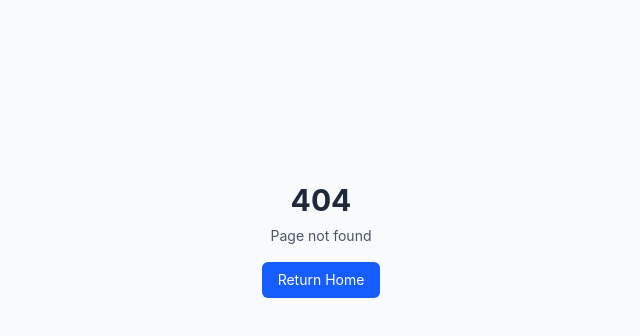
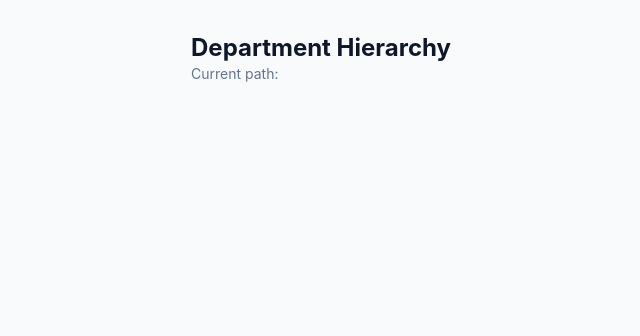
Before and after one commit to priyabratasahoo780/Nextjs_assignment1, a Next.js app: page /departments in a window 1280 px wide. Before the commit this address had no page. Shown: the top 336 px of the page, without its empty margins (319-959 px from the left). Built offline with nearby package versions, Linux system fonts and the light colour scheme.

Commit message:
add a department folder structure

```diff
--- /dev/null
+++ b/src/app/departments/[...slug]/page.tsx
@@ -0,0 +1,14 @@
+interface DepartmentCatchAllProps {
+  params: Promise<{ slug: string[] }>;
+}
+
+export default async function DepartmentCatchAllPage({ params }: DepartmentCatchAllProps) {
+  const { slug } = await params;
+
+  return (
+    <main className="max-w-6xl mx-auto px-6 py-8">
+      <h1 className="text-2xl font-bold">Department Hierarchy</h1>
+      <p className="text-sm text-slate-500">Current path: {slug?.join(" / ")}</p>
+    </main>
+  );
+}
--- /dev/null
+++ b/src/app/departments/page.tsx
@@ -0,0 +1,8 @@
+// Static Route: /departments
+export default function DepartmentsPage() {
+  return (
+    <main className="max-w-6xl mx-auto px-6 py-8">
+      <h1 className="text-2xl font-bold">Academic Departments</h1>
+    </main>
+  );
+}
```
